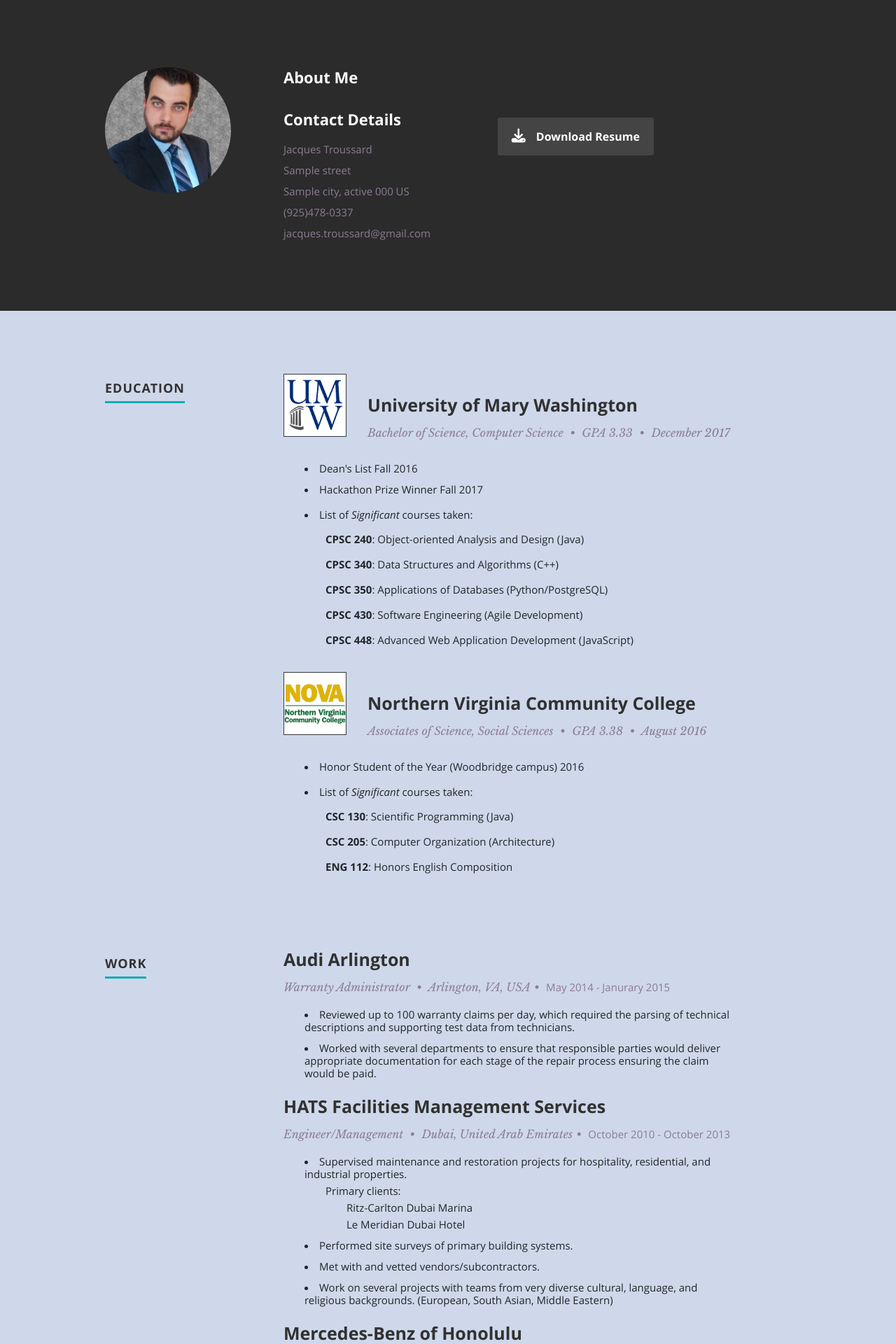
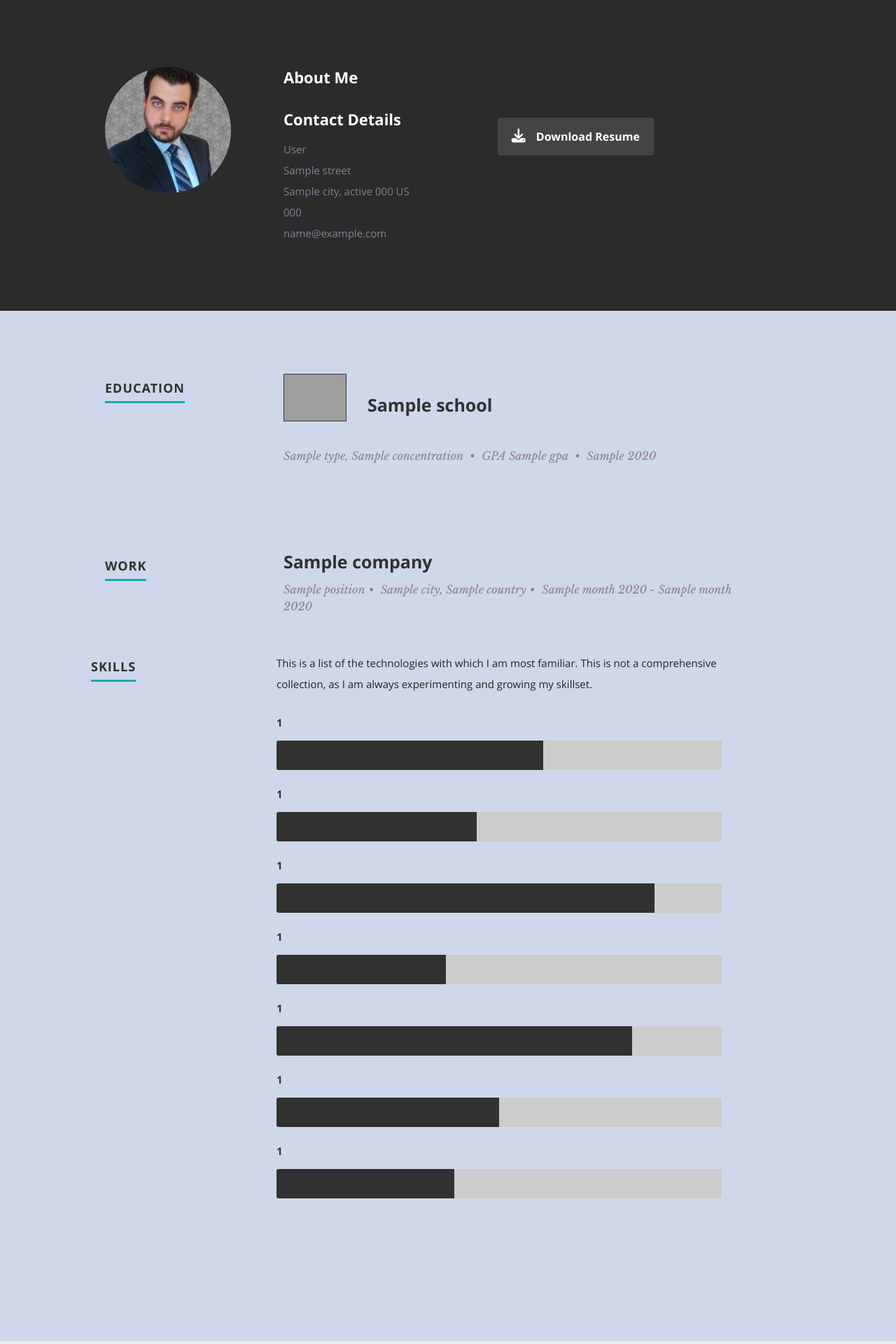
Before and after one commit to jtroussard/e-portfolio, a Python web app: template app/templates/index.html in a window 1280 px wide. Shown: the part 800-2720 px from the top of the page at 70% size. Run offline with Jinja, Linux system fonts and the light colour scheme; the template is opened without the code that fills it: most values are stand-ins (such as "Sample title", 1, 10 or a date in 2020); form fields are guessed from the names that the template uses; some libraries are stand-ins or nearby versions; grey boxes are pictures that could not be loaded.

Commit message:
big update

```diff
--- a/app/lib/tools.py
+++ b/app/lib/tools.py
@@ -2,7 +2,7 @@ import urllib.request
 import json
 import logging
 import datetime
-from lib.config.config import *
+from lib.config import *
 
 def get_location(request):
 	ip = request.environ['REMOTE_ADDR']
--- a/app/static/css/layout.css
+++ b/app/static/css/layout.css
@@ -74,6 +74,7 @@ header .banner-text h3 {
 header .banner-text h3 span,
 header .banner-text h3 a {
    color: #fff;
+   font-weight: bold;
 }
 header .banner-text hr {
    width: 60%;
@@ -279,6 +280,16 @@ ul#nav li.current a { color: #F06000; }
    font: 15px/24px 'opensans-regular', sans-serif;
    margin-top: 6px;
 }
+#resume .info-degree {
+   font: 16px/24px 'librebaskerville-italic', serif;
+   color: #8c7c93;
+   margin-bottom: 3px;
+   margin-top: 3px;
+}
+#resume .info-degree span {
+   margin-right: 5px;
+   margin-left: 5px;
+}
 
 /*----------------------------------------------*/
 /*	Skill Bars
@@ -324,38 +335,38 @@ ul#nav li.current a { color: #F06000; }
    border-radius: 3px 0 0 3px;
 }
 
-.java {
+.third {
   	width: 60%;
   	-moz-animation: java 2s ease;
   	-webkit-animation: java 2s ease;
 }
-.sql {
+.fifth {
   	width: 45%;
   	-moz-animation: sql 2s ease;
   	-webkit-animation: sql 2s ease;
 }
-.gcp {
+.fourth {
   	width: 50%;
   	-moz-animation: gcp 2s ease;
   	-webkit-animation: gcp 2s ease;
 }
-.python {
+.first {
   	width: 85%;
   	-moz-animation: python 2s ease;
   	-webkit-animation: python 2s ease;
 }
-.javascript {
-  	width: 40%;
+.seventh {
+  	width: 38%;
   	-moz-animation: javascript 2s ease;
   	-webkit-animation: javascript 2s ease;
 }
-.html5 {
+.second {
   	width: 80%;
   	-moz-animation: html5 2s ease;
   	-webkit-animation: html5 2s ease;
 }
-.flask {
-  	width: 45%;
+.sixth {
+  	width: 40%;
   	-moz-animation: flask 2s ease;
   	-webkit-animation: flask 2s ease;
 }
--- a/app/templates/index.html
+++ b/app/templates/index.html
@@ -16,9 +16,8 @@
       </nav>
       <div class="row banner">
         <div class="banner-text">
-          <h1 class="responsive-headline">Nice to meet you.</h1>
-          <h3>My name is <span>Jacques Troussard</span>. I am a recent <span>Computer Science</span> graduate of University of Mary Washington looking to break into the industry as a <span>software/ai/web developer</span>. I'm <span>highly motivated</span>, always <span>learning</span>, and have <span>international</span> work experience. Please continue to learn more.
-          </h3>
+          <h1 class="responsive-headline" style="font-size: 64px;padding-bottom: 15px;">Hello!</h1>
+          <h3>{{ r_greeting|safe }}</h3>
           <hr />
           <ul class="social">
             <li><a href="https://www.facebook.com/jacques.troussard"><i class="fa fa-facebook"></i></a></li>
@@ -45,20 +44,24 @@
             <div class="columns contact-details">
               <h2>Contact Details</h2>
               <p class="address">
-                <span>Jacques Troussard</span>
+                <span>{{ r_fullname }}</span>
                 <br>
                 <span>{{ base_data.street }}<br>
-                  {{ base_data.city }}, {{ base_data.state }} {{ base_data.zipcode}} US
+                  {{ base_data.city }}, {{ base_data.state }} {{ base_data.zipcode }} US
                 </span>
                 <br>
-                <span>(925)478-0337</span>
+                <span>{{ r_cellphone }}</span>
                 <br>
-                <span>jacques.troussard@gmail.com</span>
+                <span>{{ r_email }}</span>
               </p>
             </div>
             <div class="columns download">
               <p>
-                <a href="static/files/CV-{{ base_data.zipcode }}-troussard.pdf" class="button"><i class="fa fa-download"></i>Download Resume</a>
+                <!--This is cool so I'm going to leave it in, basically I made different version of my resume based on location and let the visitors IP address determine which resume was available for download. For now I don't think I need this YET (think french vs english version) just going to hard code something for now.
+                <a href="static/files/CV-{{ base_data.zipcode }}-troussard.pdf" class="button"><i class="fa fa-download"></i>Download Resume</a>-->
+
+                <!-- You should host your resume somewhere were it can be version controlled and then have this link activate a pdf generator and then deliver the link/download -->
+                <a href="static/files/resume_troussard.pdf" class="button"><i class="fa fa-download"></i>Download Resume</a>
               </p>
             </div>
           </div>
@@ -71,13 +74,30 @@
           <h1><span>Education</span></h1>
         </div>
         <div class="nine columns main-col">
-          <div class="row item">
-            <div class="twelve columns">
-              <div class="school-banner">
-               <a href="https://www.umw.edu" class="school-logo" target="_blank"><img src="/static/images/logo_umw_white.png" class="school-logo float-left img-responsive border border-dark"></a>
-              <h3>University of Mary Washington</h3>
-              <p class="info">Bachelor of Science, Computer Science <span>&bull;</span> GPA 3.33 <span>&bull;</span> <em class="info">December 2017</em>
-            </p></div>
+          {% for e_data in r_education %}
+            <div class="row item">
+              <div class="twelve columns">
+                <div class="school-banner" style="padding-bottom: 50px;">
+
+                  <a href="{{ e_data.school_website }}" class="school-logo" target="_blank"><img src="/static/images/{{ e_data.logo_file_name }}" class="school-logo float-left img-responsive border border-dark"></a>
+                  <br>
+
+              <h3>{{ e_data.school }}</h3>
+              {% for degree in e_data.degrees %}
+              <br>
+              <p class="info-degree">
+                {{ degree.type }}, {{ degree.concentration }}
+
+                <span>&bull;</span>
+                {% if degree.GPA %}
+                GPA {{ degree.GPA }}
+                {% endif %}
+                 <span>&bull;</span> <em class="info">{{ degree.graduation_month }} {{ degree.graduation_year }}</em>
+              </p>
+              {% endfor %}
+            </div>
+
+            <!-- taking this stuff out for now.
             <p>
               <ul class="disc">
                 <li>Dean's List Fall 2016</li>
@@ -116,69 +141,42 @@
           </div>
         </div>
       </div>
-    </div>
+    </div> -->
     <div class="row work">
       <div class="three columns header-col">
         <h1><span>Work</span></h1>
       </div>
       <div class="nine columns main-col">
-        <div class="row item">
+        {% for w_data in r_work %}
+        <div class="row item" style="padding-bottom: 30px;">
           <div class="twelve columns">
-            <h3>Audi Arlington</h3>
-            <p class="info">Warranty Administrator <span>&bull;</span> Arlington, VA, USA<span>&bull;</span> <em class="date">May 2014 - Janurary 2015</em></p>
+            <h3>{{ w_data.company }}</h3>
+            <p class="info-degree">{{ w_data.position }}<span>&bull;</span>
+             {{ w_data.city }},
+             {% if w_data.country == 'USA' %}
+              {{ w_data.state }},
+             {% endif %}
+              {{ w_data.country }}<span>&bull;</span> <em class="info">
+            {{ w_data.start.month }}
+            {{ w_data.start.year }} -
+            {% if w_data.end_date == "present" %}
+            Present
+            {% else %}
+            {{ w_data.end.month }}
+            {{ w_data.end.year }}
+            {% endif %}
+            </em></p>
             <ul class="disc">
-              <li>Reviewed up to 100 warranty claims per day, which required the parsing of technical descriptions and supporting test data from technicians.</li>
-              <li>Worked with several departments to ensure that responsible parties would deliver appropriate documentation for each stage of the repair process ensuring the claim would be paid.</li>
+            {% if w_data.end_date == "present" %}
+              {% for bullet in w_data.bullets %}
+                <li> {{ bullet }} </li>
+              {% endfor %}
+            {% endif %}
             </ul>
           </div>
         </div>
-        <div class="row item">
-          <div class="twelve columns">
-            <h3>HATS Facilities Management Services</h3>
-            <p class="info">Engineer/Management <span>&bull;</span> Dubai, United Arab Emirates<span>&bull;</span> <em class="date">October 2010 - October 2013</em></p>
-            <ul class="disc">
-              <li>Supervised maintenance and restoration projects for hospitality, residential, and industrial properties.
-                <ul>
-                  <li>Primary clients:
-                    <ul>
-                      <li>Ritz-Carlton Dubai Marina</li>
-                      <li>Le Meridian Dubai Hotel</li>
-                    </ul>
-                  </li>
-                </ul>
-              </li>
-              <li>Performed site surveys of primary building systems.</li>
-              <li>Met with and vetted vendors/subcontractors.</li>
-              <li>Work on several projects with teams from very diverse cultural, language, and religious backgrounds. (European, South Asian, Middle Eastern)</li>
-            </ul>
-          </div>
-        </div>
-        <div class="row item">
-          <div class="twelve columns">
-            <h3>Mercedes-Benz of Honolulu</h3>
-            <p class="info">Warranty Administrator <span>&bull;</span> Honolulu, HI, USA<span>&bull;</span> <em class="date">August 2009 - July 2010</em></p>
-            <ul class="disc">
-              <li>Maintained warranty standards across three different islands.</li>
-              <li>Processed claims valued over $20,000.</li>
-              <li>Helped process necessary internal paperwork to maintain an in-house loaner fleet of over 70 vehicles.</li>
-            </ul>
-          </div>
-        </div>
-        <div class="row item">
-          <div class="twelve columns">
-            <h3>Obsidian Motors: Mercedes-Benz Repair Center</h3>
-            <p class="info">Service Advisor <span>&bull;</span> Oakley, CA, USA<span>&bull;</span> <em class="date">September 2008 - July 209</em></p>
-            <ul class="disc">
-              <li>Met with repair shop clients to ascertain needs and plan service work. Explained services for repairs and outlined costs.</li>
-              <li>Coordinated with staff and clients for shuttle rides and loaner vehicles.</li>
-              <li>Sold any additional services/repairs if necessary.</li>
-              <li>Managed claims with insurance and third party warranty companies.</li>
-              <li>Maintained on-line parts sales website and operations.</li>
-            </ul>
-          </div>
-        </div>
+        {% endfor %}
       </div>
-    </div>
     <div class="row skill">
       <div class="three columns header-col">
         <h1><span>Skills</span></h1>
@@ -188,13 +186,20 @@
         </p>
         <div class="bars">
           <ul class="skills">
-            <li><span class="bar-expand java"></span><em>Java</em></li>
-            <li><span class="bar-expand sql"></span><em>PostgreSQL</em></li>
-            <li><span class="bar-expand gcp"></span><em>Google Cloud Platform</em></li>
-            <li><span class="bar-expand python"></span><em>Python</em></li>
-            <li><span class="bar-expand javascript"></span><em>JavaScript</em></li>
-            <li><span class="bar-expand html5"></span><em>HTML5</em></li>
-            <li><span class="bar-expand flask"></span><em>Flask</em></li>
+            <li><span class="bar-expand third"></span>
+              <em>{{ r_technical.skills_rank[2] }}</em></li>
+            <li><span class="bar-expand fifth"></span>
+              <em>{{ r_technical.skills_rank[4] }}</em></li>
+            <li><span class="bar-expand first"></span>
+              <em>{{ r_technical.skills_rank[0] }}</em></li>
+            <li><span class="bar-expand seventh"></span>
+              <em>{{ r_technical.skills_rank[6] }}</em></li>
+            <li><span class="bar-expand second"></span>
+              <em>{{ r_technical.skills_rank[1] }}</em></li>
+            <li><span class="bar-expand fourth"></span>
+              <em>{{ r_technical.skills_rank[3] }}</em></li>
+            <li><span class="bar-expand sixth"></span>
+              <em>{{ r_technical.skills_rank[5] }}</em></li>
           </ul>
         </div>
       </div>
@@ -523,19 +573,24 @@
     </div>
   </aside>
 </div>
+-->
+
+<!--
 </section>
 {% if jump %}
 <script>document.location.hash = '{{ jump }}';</script>
 {% endif %}
+-->
+
 <footer>
 <div class="row">
   <div class="twelve columns">
     <ul class="social-links">
-      <li><a href="https://www.facebook.com/jacques.troussard"><i class="fa fa-facebook"></i></a></li>
-      <li><a href="https://twitter.com/TekkSparrow"><i class="fa fa-twitter"></i></a></li>
-      <li><a href="https://www.linkedin.com/in/jacques-troussard-5225066a/"><i class="fa fa-linkedin"></i></a></li>
-      <li><a href="https://www.youtube.com/channel/UCFVKs9Lk2D49pu_NfpYSl6w?view_as=subscriber"><i class="fa fa-youtube"></i></a></li>
-      <li><a href="https://github.com/jtroussard"><i class="fa fa-github"></i></a></li>
+      <li><a href="https://www.facebook.com/jacques.troussard" target="_blank"><i class="fa fa-facebook"></i></a></li>
+      <li><a href="https://twitter.com/TekkSparrow" target="_blank"><i class="fa fa-twitter"></i></a></li>
+      <li><a href="https://www.linkedin.com/in/jacques-troussard-5225066a/" target="_blank"><i class="fa fa-linkedin"></i></a></li>
+      <li><a href="https://www.youtube.com/channel/UCFVKs9Lk2D49pu_NfpYSl6w?view_as=subscriber" target="_blank"><i class="fa fa-youtube"></i></a></li>
+      <li><a href="https://github.com/jtroussard" target="_blank"><i class="fa fa-github"></i></a></li>
     </ul>
     <ul class="cpt">
     </ul>
```
Also changed, not shown: other parts of app/templates/index.html (+51 -1 lines), app/lib/template_config.py (+5 -2 lines), app/server.py (+43 -5 lines), app/static/images/portfolio/linkedin.png (added), app/static/images/portfolio/modals/m-linkedin.png (added), 3 other files.
